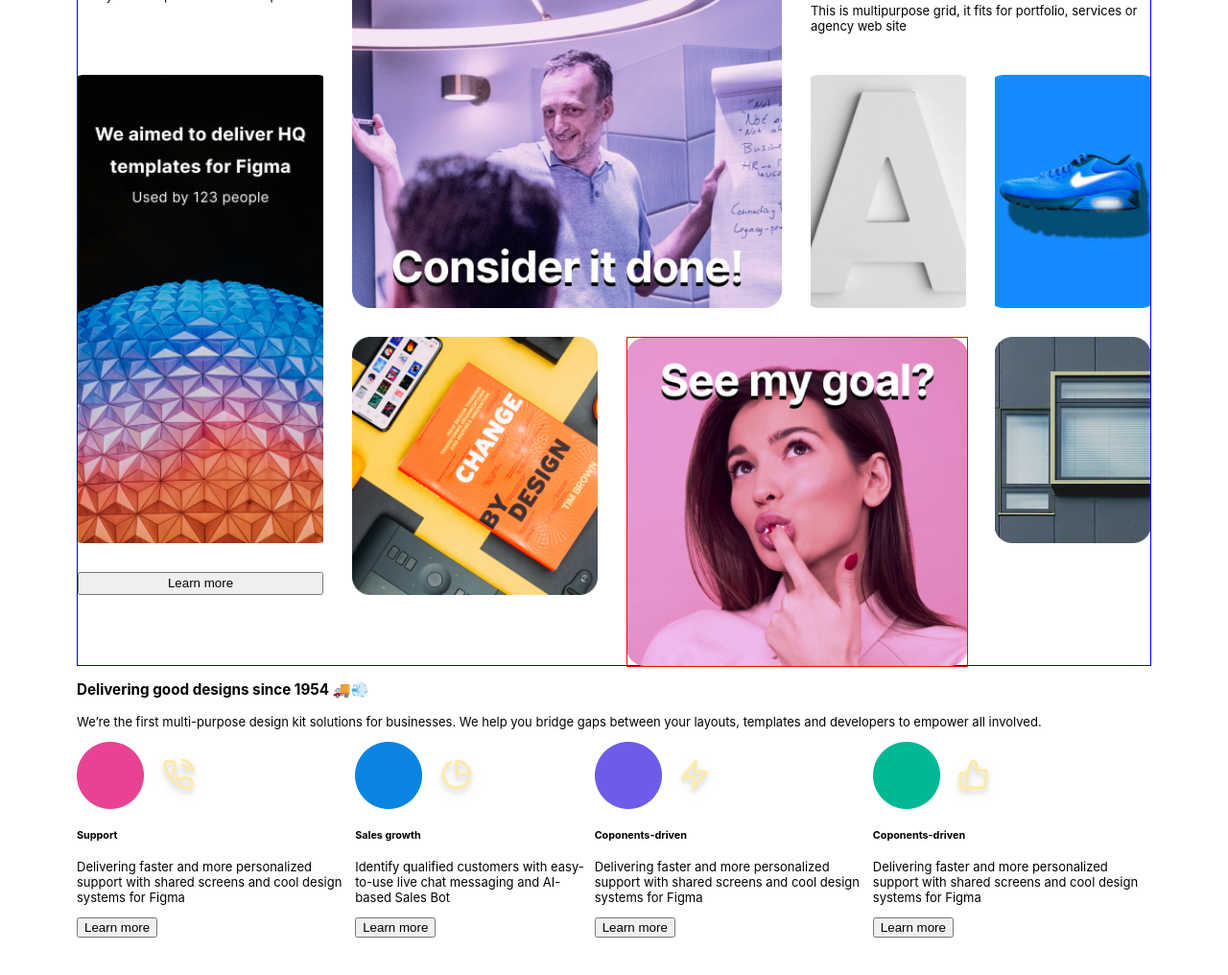
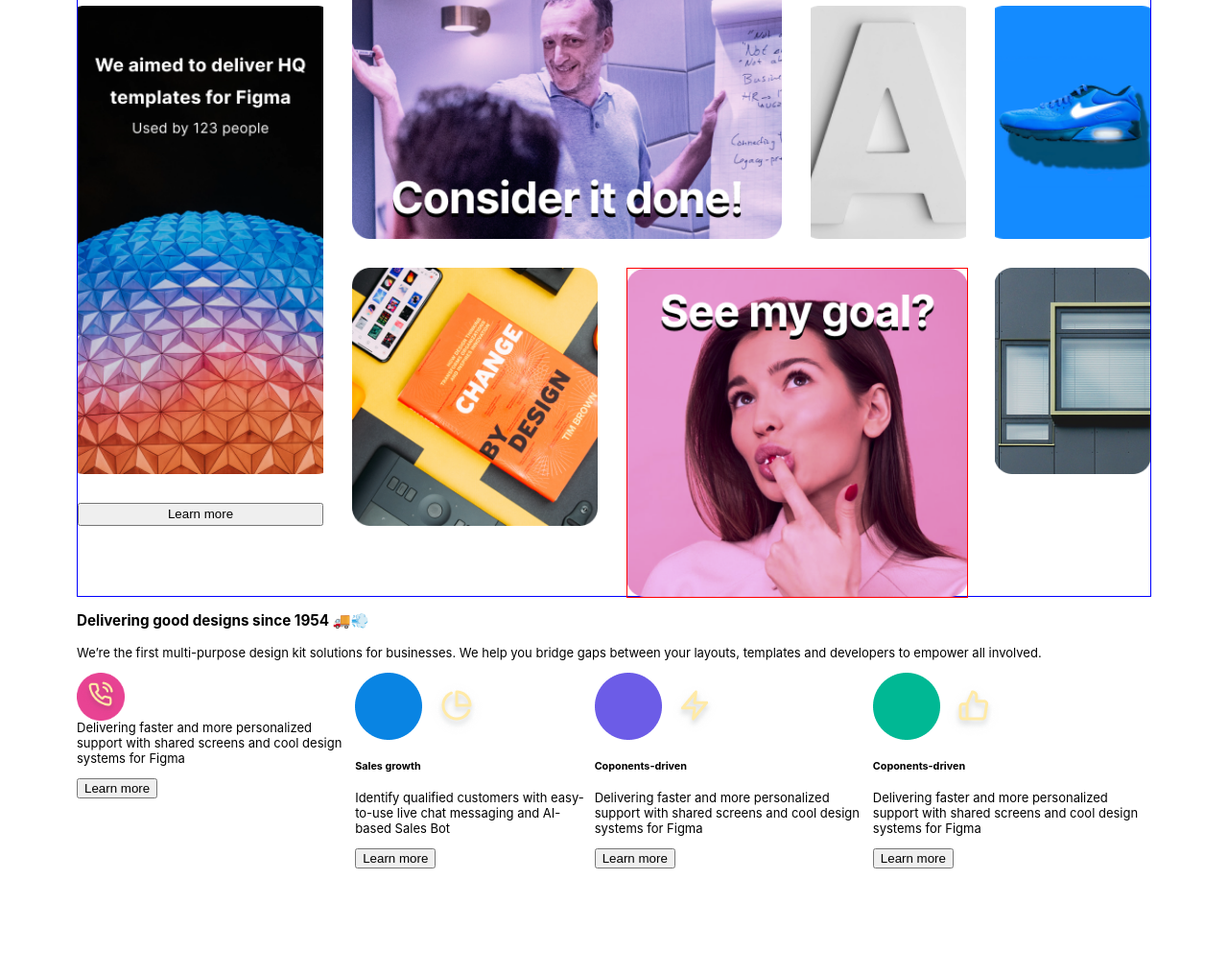
Before and after one commit to eracom-ID311/site-grid-charline, a plain HTML site: page index.html in a window 1280 px wide. Shown: the part 364-1380 px from the top of the page at 96% size. After the commit the page ends 1277 px from the top, so only its background shows below. Drawn offline with Linux system fonts and the light colour scheme.

Commit message:
suite header

```diff
--- a/index.html
+++ b/index.html
@@ -1,5 +1,6 @@
 <!DOCTYPE html>
 <html lang="en">
+
 <head>
     <meta charset="UTF-8" />
     <meta http-equiv="X-UA-Compatible" content="IE=edge" />
@@ -7,6 +8,7 @@
     <title>Grid</title>
     <link rel="stylesheet" href="style.css" />
 </head>
+
 <body>
     <nav>
         <img src="images/header/icon-layout.png" />
@@ -34,12 +36,10 @@
 
     <div class="grid">
         <p class="imagery">
-        Use mixed grid with imagery, replace with your own photos and
-        descriptions
+            Use mixed grid with imagery, replace with your own photos and descriptions
         </p>
         <p class="portfolio">
-        This is multipurpose grid, it fits for portfolio, services or agency web
-        site
+            This is multipurpose grid, it fits for portfolio, services or agency web site
         </p>
         <button class="button1">Learn more</button>
         <img src="images/card/Card 1.png" alt="" class="card1" />
@@ -53,19 +53,16 @@
 
     <h3>Delivering good designs since 1954 🚚💨</h3>
     <p>
-      We’re the first multi-purpose design kit solutions for businesses. We help
-      you bridge gaps between your layouts, templates and developers to empower
-      all involved.
+        We’re the first multi-purpose design kit solutions for businesses. We help you bridge gaps between your layouts, templates and developers to empower all involved.
     </p>
 
     <div class="columns">
         <section class="support">
-        <img src="images/phone/rose.png" alt="rose" />
-        <img src="images/phone/icon-phone-call.png" alt="phone" />
+            <img class="rose" src="images/phone/rose.png" alt="rose" />
+            <img class="phone" src="images/phone/icon-phone-call.png" alt="phone" />
             <h5>Support</h5>
             <p>
-          Delivering faster and more personalized support with shared screens
-          and cool design systems for Figma
+                Delivering faster and more personalized support with shared screens and cool design systems for Figma
             </p>
             <button class="button2">Learn more</button>
         </section>
@@ -75,8 +72,7 @@
             <img src="images/sales/icon-pie-chart.png" alt="pie" />
             <h5>Sales growth</h5>
             <p>
-          Identify qualified customers with easy-to-use live chat messaging and
-          AI-based Sales Bot
+                Identify qualified customers with easy-to-use live chat messaging and AI-based Sales Bot
             </p>
             <button class="button2">Learn more</button>
         </section>
@@ -86,8 +82,7 @@
             <img src="images/fast/icon-zap.png" alt="zap" />
             <h5>Coponents-driven</h5>
             <p>
-          Delivering faster and more personalized support with shared screens
-          and cool design systems for Figma
+                Delivering faster and more personalized support with shared screens and cool design systems for Figma
             </p>
             <button class="button2">Learn more</button>
         </section>
@@ -97,11 +92,11 @@
             <img src="images/swap/icon-thumbs-up.png" alt="thumbs" />
             <h5>Coponents-driven</h5>
             <p>
-          Delivering faster and more personalized support with shared screens
-          and cool design systems for Figma
+                Delivering faster and more personalized support with shared screens and cool design systems for Figma
             </p>
             <button class="button2">Learn more</button>
         </section>
     </div>
 </body>
+
 </html>
--- a/style.css
+++ b/style.css
@@ -1,7 +1,8 @@
 body {
   font-family: "Inter";
   font-size: small;
-  margin: 80px;
+  margin-left: 80px;
+  margin-right: 80px;
 }
 
 header {
@@ -90,3 +91,19 @@ img {
 .columns {
   display: flex;
 }
+
+.support {
+  /* margin-bottom: 20px; */
+}
+
+.rose {
+  height: 50px;
+  position: absolute;
+  z-index: 2;
+}
+
+.phone {
+  height: 50px;
+  position: absolute;
+  z-index: 2;
+}
```
Lines whose indentation alone changed are shown as unchanged.
